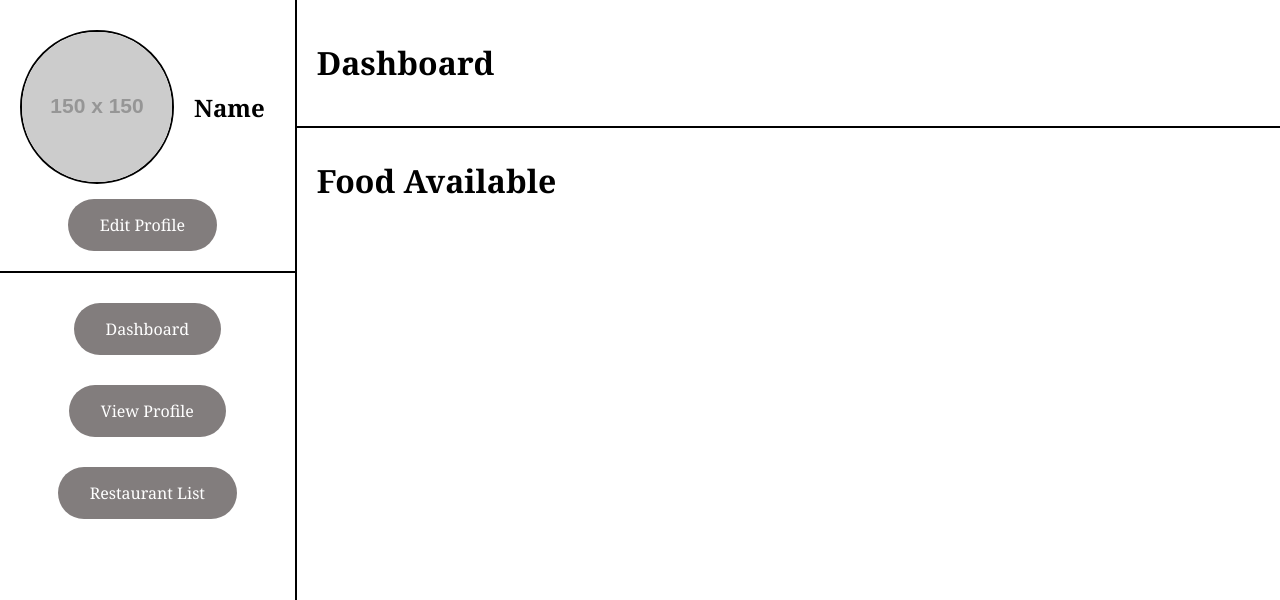
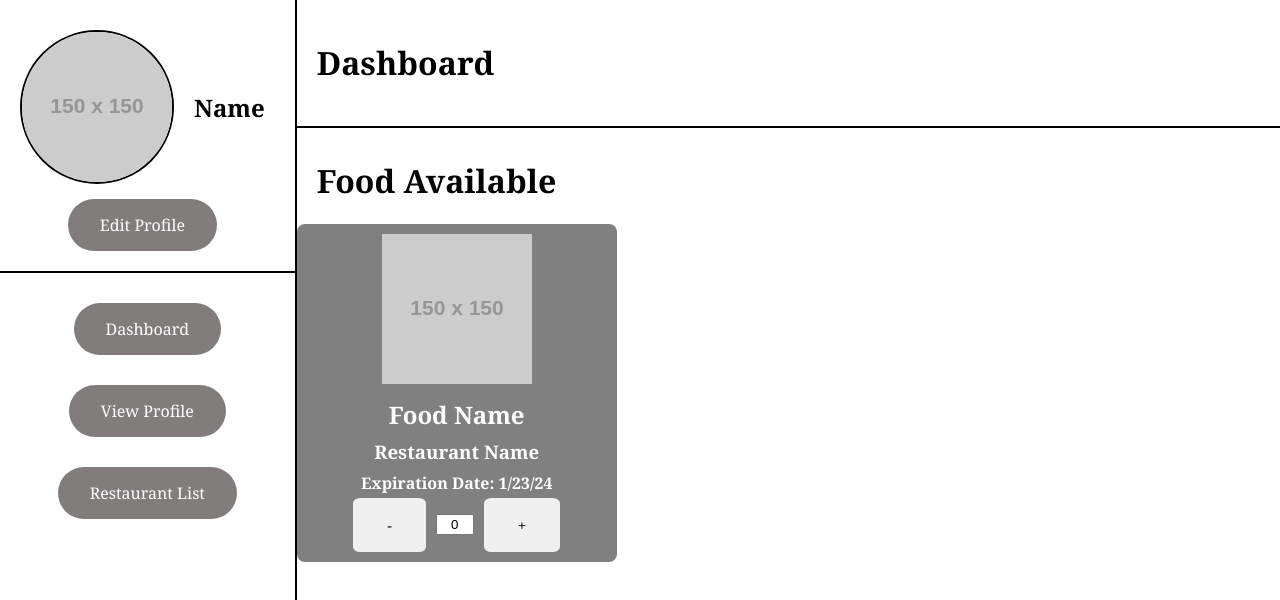
Before and after one commit to FTL-2024-Pod-C/leftover-love-ui, a React (Vite) app: page /landingPage in a window 1280 px wide. Shown: the top 600 px of the page. Built offline with nearby package versions, Linux system fonts and the light colour scheme.

Commit message:
Added FoodCard Styling

```diff
--- a/src/Components/foodCard/foodCard.css
+++ b/src/Components/foodCard/foodCard.css
@@ -0,0 +1,55 @@
+.foodCardBox {
+    background-color: gray;
+    width: auto;
+    max-width: 300px;
+    height: auto;
+    display: flex;
+    align-items: center;
+    justify-content: center;
+    flex-direction: column;
+    color: white;
+    border-radius: 8px;
+    padding: 10px;
+  }
+
+.foodCardDetails{
+    display: flex;
+    align-items: center;
+    justify-content: center;
+    flex-direction: column;
+    padding-top: 10px;
+}
+
+.foodCardName, .foodCardRestaurant, .expirationDate {
+    margin: 4px;
+  }
+
+/* These lines of code remove the default
+   in the text field increment/decrement buttons */
+.quantityControl input::-webkit-outer-spin-button,
+.quantityControl input::-webkit-inner-spin-button {
+    -webkit-appearance: none;
+    margin: 0;
+}
+
+.quantityControl {
+    display: flex;
+    align-items: center;
+}
+
+/* Controls size of input box */
+  .quantityControl input {
+    width: 30px;
+    text-align: center;
+    margin: 0 10px;
+}
+
+/* Controls size/styling of increment/decrement buttons */
+.quantityControl button {
+    font-size: 15px;
+    cursor: pointer;
+    border-radius: 10%; /* Make the button circular */
+    border: 2px solid #0000; /* Optional: Add a border */
+    background-color: #f0f0f0; /* Optional: Add a background color */
+    color: black;
+    }
--- a/src/Components/foodCard/foodCard.jsx
+++ b/src/Components/foodCard/foodCard.jsx
@@ -0,0 +1,42 @@
+import React, { useState } from 'react';
+import "./foodCard.css";
+
+const FoodCard = (props) => {
+    // Handles adding/subtracting in field box
+    const[quantity, setQuantity] = useState(0);
+    const handleIncrement = () => {
+        setQuantity(prevQuantity => prevQuantity + 1);
+    };
+    const handleDecrement = () => {
+        setQuantity(prevQuantity => (prevQuantity > 1 ? prevQuantity - 1 : 1));
+    };
+    const handleChange = (event) => {
+        const value = parseInt(event.target.value, 10);
+        if (!isNaN(value) && value > 0){
+            setQuantity(value);
+        }
+    };
+
+  return (
+    <div className="foodCardBox">
+        <img className="foodCardImage" src="https://via.placeholder.com/150"/>
+        <div className="foodCardDetails">
+            <h2 className="foodCardName">Food Name</h2>
+            <h3 className="foodCardRestaurant">Restaurant Name</h3>
+            <h4 className="expirationDate">Expiration Date: 1/23/24</h4>
+        </div>
+        <div className="quantityControl">
+            <button onClick={handleDecrement}>-</button>
+            <input
+                type="number"
+                value={quantity}
+                onChange={handleChange}
+                min="1"
+            />
+            <button onClick={handleIncrement}>+</button>
+        </div>
+    </div>
+  );
+}
+
+export default FoodCard
--- a/src/Components/foodPantryDashboard/foodPantryDashboard.jsx
+++ b/src/Components/foodPantryDashboard/foodPantryDashboard.jsx
@@ -5,6 +5,7 @@ import DashboardHeader from '../dashboardHeader/dashboardHeader.jsx';
 import DashboardProfileSection from '../dashboardProfileSection/dashboardProfileSection.jsx';
 import FoodPantryDashboardButtons from '../foodPantryDashboardButtons/foodPantryDashboardButtons.jsx';
 import FoodAvailableHeader from '../foodAvailableHeader/foodAvailableHeader.jsx';
+import FoodCard from '../foodCard/foodCard.jsx';
 import './foodPantryDashboard.css';
 
 const FoodPantryDashboard = () => {
@@ -28,6 +29,7 @@ const FoodPantryDashboard = () => {
             <Route path="/landingPage" element={<landingPage />} />
             </Routes>
             <FoodAvailableHeader />
+            <FoodCard />
         </div>
     </div>
     </Router>
```
